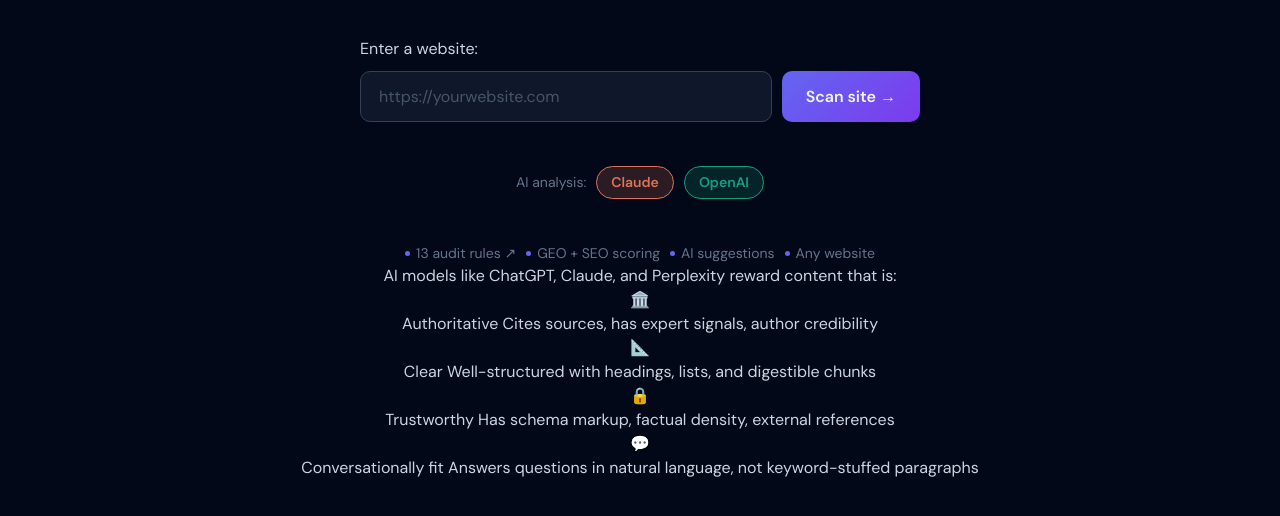
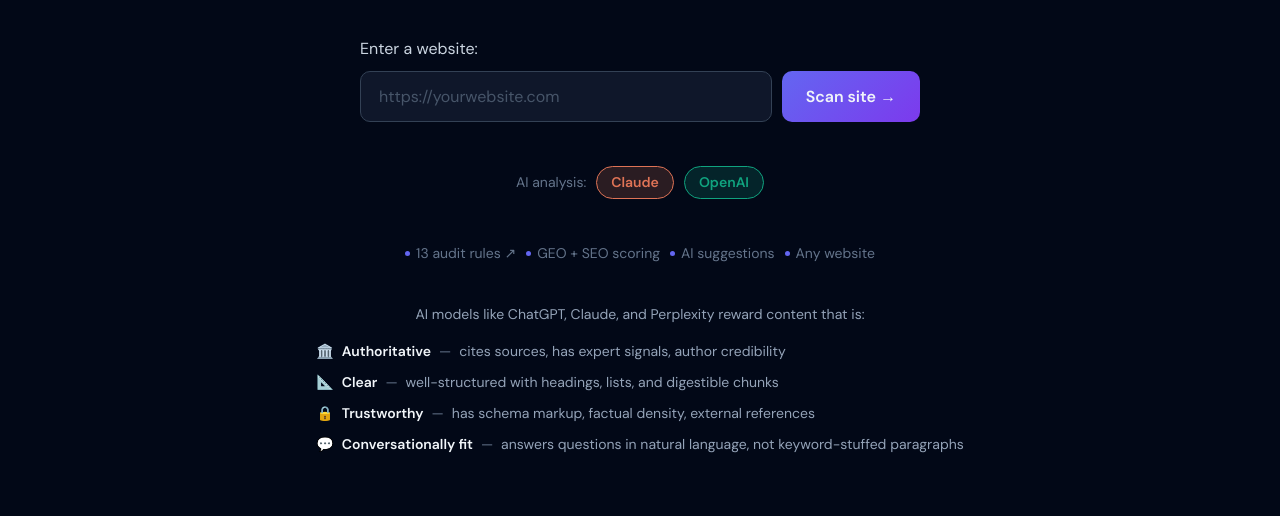
Before and after one commit to anupampatra11/cmc-content, a website: page public/index.html in a window 1280 px wide. Shown: the part 380-896 px from the top of the page. Drawn offline with Linux system fonts and the light colour scheme.

Commit message:
Landing page adjustments

```diff
--- a/public/css/style.css
+++ b/public/css/style.css
@@ -351,6 +351,50 @@ a.feature-pill:hover {
     border-radius: 50%;
     background: var(--accent);
     display: inline-block;
+}
+
+/* ── AI Signals ───────────────────────────────────────────────────────────── */
+.ai-signals-section {
+    margin-top: 40px;
+    text-align: center;
+}
+.ai-signals-intro {
+    font-size: var(--size-sm);
+    color: var(--text-3);
+    margin-bottom: 16px;
+}
+.ai-signals-list {
+    list-style: none;
+    padding: 0;
+    margin: 0 auto;
+    width: fit-content;
+    display: flex;
+    flex-direction: column;
+    gap: 10px;
+    text-align: left;
+}
+.ai-signal-item {
+    display: flex;
+    align-items: baseline;
+    gap: 8px;
+    font-size: var(--size-sm);
+}
+.ai-signal-icon {
+    font-size: 14px;
+    flex-shrink: 0;
+}
+.ai-signal-title {
+    font-weight: 600;
+    color: var(--text-1);
+    flex-shrink: 0;
+}
+.ai-signal-sep {
+    color: var(--text-4);
+    flex-shrink: 0;
+}
+.ai-signal-desc {
+    color: var(--text-3);
+    line-height: 1.5;
 }
 
 /* ── Progress ─────────────────────────────────────────────────────────────── */
--- a/public/index.html
+++ b/public/index.html
@@ -76,36 +76,12 @@
 
             <div class="ai-signals-section">
                 <p class="ai-signals-intro">AI models like ChatGPT, Claude, and Perplexity reward content that is:</p>
-                <div class="ai-signals-grid">
-                    <div class="ai-signal-card">
-                        <span class="ai-signal-icon">🏛️</span>
-                        <div>
-                            <span class="ai-signal-title">Authoritative</span>
-                            <span class="ai-signal-desc">Cites sources, has expert signals, author credibility</span>
-                        </div>
-                    </div>
-                    <div class="ai-signal-card">
-                        <span class="ai-signal-icon">📐</span>
-                        <div>
-                            <span class="ai-signal-title">Clear</span>
-                            <span class="ai-signal-desc">Well-structured with headings, lists, and digestible chunks</span>
-                        </div>
-                    </div>
-                    <div class="ai-signal-card">
-                        <span class="ai-signal-icon">🔒</span>
-                        <div>
-                            <span class="ai-signal-title">Trustworthy</span>
-                            <span class="ai-signal-desc">Has schema markup, factual density, external references</span>
-                        </div>
-                    </div>
-                    <div class="ai-signal-card">
-                        <span class="ai-signal-icon">💬</span>
-                        <div>
-                            <span class="ai-signal-title">Conversationally fit</span>
-                            <span class="ai-signal-desc">Answers questions in natural language, not keyword-stuffed paragraphs</span>
-                        </div>
-                    </div>
-                </div>
+                <ul class="ai-signals-list">
+                    <li class="ai-signal-item"><span class="ai-signal-icon">🏛️</span><span class="ai-signal-title">Authoritative</span><span class="ai-signal-sep">—</span><span class="ai-signal-desc">cites sources, has expert signals, author credibility</span></li>
+                    <li class="ai-signal-item"><span class="ai-signal-icon">📐</span><span class="ai-signal-title">Clear</span><span class="ai-signal-sep">—</span><span class="ai-signal-desc">well-structured with headings, lists, and digestible chunks</span></li>
+                    <li class="ai-signal-item"><span class="ai-signal-icon">🔒</span><span class="ai-signal-title">Trustworthy</span><span class="ai-signal-sep">—</span><span class="ai-signal-desc">has schema markup, factual density, external references</span></li>
+                    <li class="ai-signal-item"><span class="ai-signal-icon">💬</span><span class="ai-signal-title">Conversationally fit</span><span class="ai-signal-sep">—</span><span class="ai-signal-desc">answers questions in natural language, not keyword-stuffed paragraphs</span></li>
+                </ul>
             </div>
         </div>
     </main>
```
